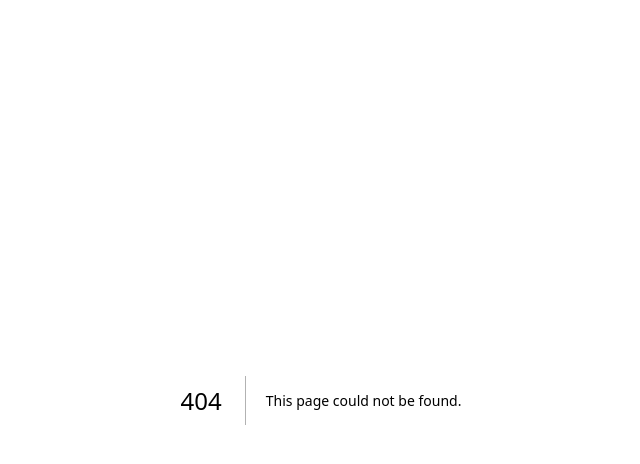
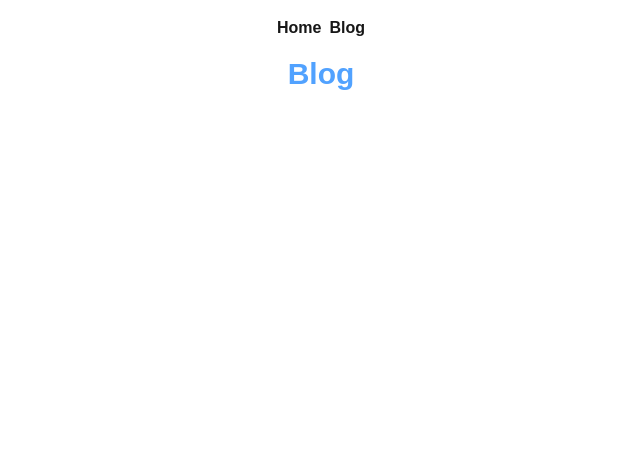
Before and after one commit to CantuPhillip-FS/phillipcantu.com, a Next.js app: page /blog in a window 1280 px wide. Before the commit this address had no page. Shown: the top 464 px of the page, without its empty margins (319-959 px from the left). Built offline with nearby package versions, Linux system fonts and the light colour scheme.

Commit message:
Created & Imported Navbar.tsx into Global layout.tsx
Created and <Link> /blog/page.tsx

Tiny style updates

WILL NOT DO ALL FUTURE CHANGES IN SPECIFIC BRANCES and PR into Dev and test before merging into Main

```diff
--- /dev/null
+++ b/app/blog/page.tsx
@@ -0,0 +1,9 @@
+const Blog = () => {
+  return (
+    <main>
+      <h2 className="text-center text-3xl font-bold text-blue-400">Blog</h2>
+    </main>
+  );
+};
+
+export default Blog;
--- /dev/null
+++ b/app/components/Navbar.tsx
@@ -0,0 +1,29 @@
+import Link from "next/link";
+
+type NavLinks = {
+  path: string;
+  slug: string;
+};
+
+const navlinks: NavLinks[] = [
+  { path: "/", slug: "Home" },
+  { path: "/blog", slug: "Blog" },
+];
+
+const Navbar = () => {
+  return (
+    <header className="p-4 flex gap-2 justify-center font-bold">
+      {navlinks.map((page) => (
+        <Link
+          key={page.slug}
+          href={page.path}
+          className="transition-all hover:text-red-400"
+        >
+          {page.slug}
+        </Link>
+      ))}
+    </header>
+  );
+};
+
+export default Navbar;
--- a/app/layout.tsx
+++ b/app/layout.tsx
@@ -1,5 +1,6 @@
 import type { Metadata } from "next";
 import { Geist, Geist_Mono } from "next/font/google";
+import Navbar from "./components/Navbar";
 import "./globals.css";
 
 const geistSans = Geist({
@@ -27,6 +28,7 @@ export default function RootLayout({
       <body
         className={`${geistSans.variable} ${geistMono.variable} antialiased`}
       >
+        <Navbar />
         {children}
       </body>
     </html>
--- a/app/page.tsx
+++ b/app/page.tsx
@@ -1,6 +1,6 @@
 export default function Home() {
   return (
-    <h1 className="font-bold text-3xl text-center mt-5 text-blue-400 underline underline-offset-4">
+    <h1 className="font-bold text-3xl text-center mt-5 text-blue-400">
       Welcome Brandon!
     </h1>
   );
```
